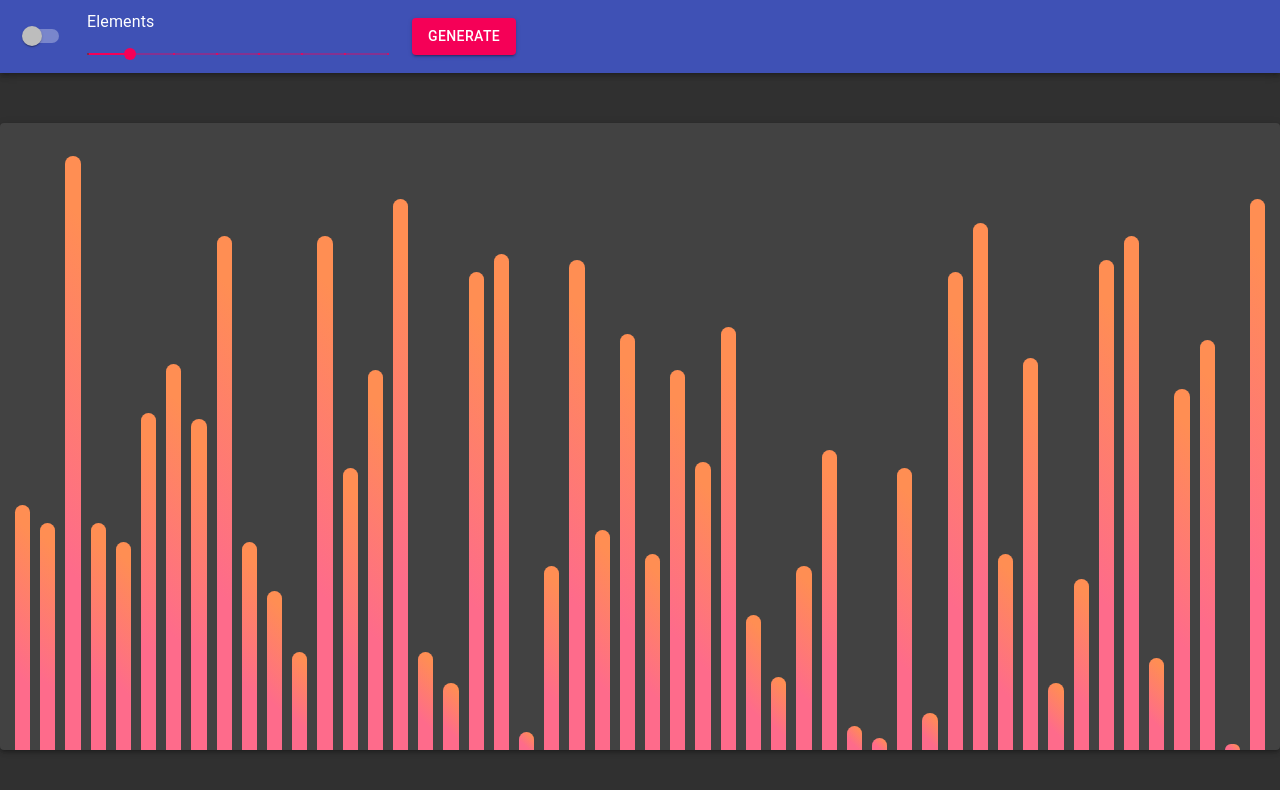
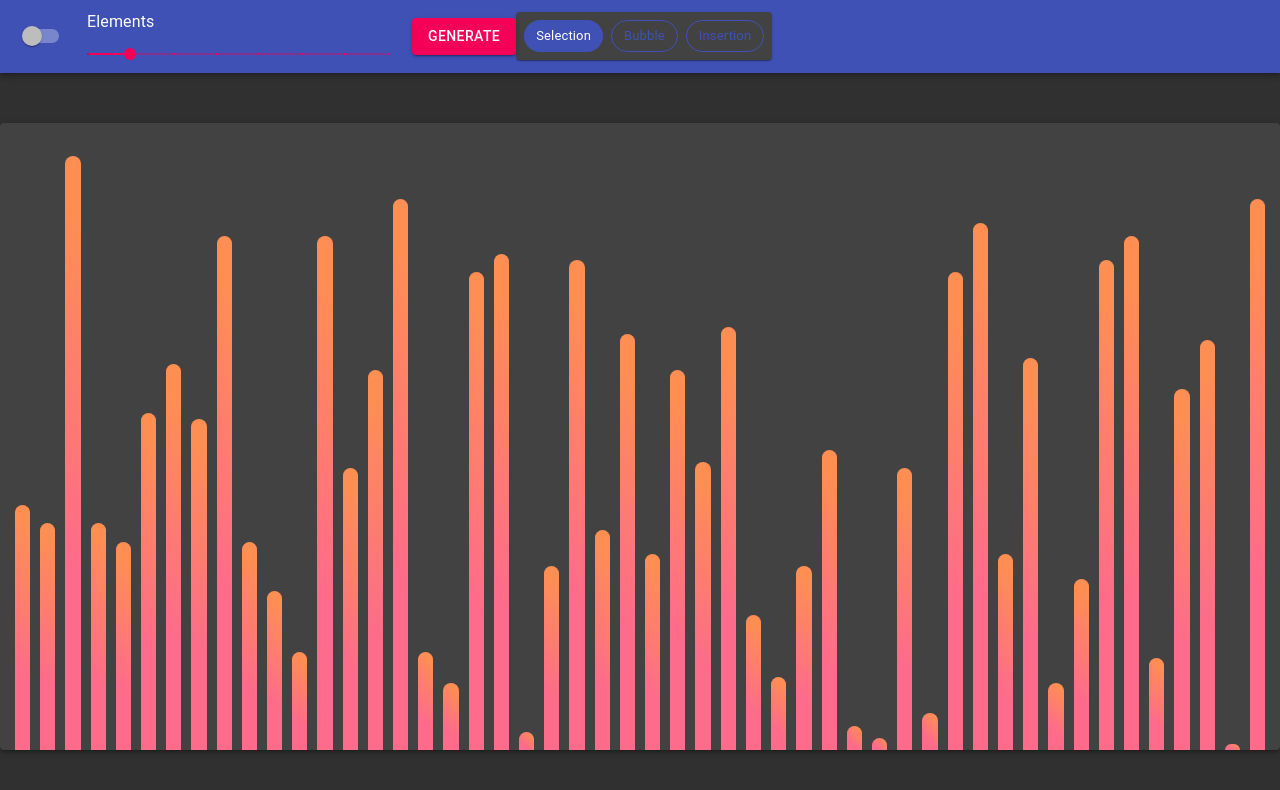
Before and after one commit to TomasPabloFerreira/sorting-visualizer, a React (Create React App) app: page / in a window 1280 px wide. Shown: the top 790 px of the page. Built offline with nearby package versions, Linux system fonts and the light colour scheme.

Commit message:
feat: add algorithm selector

```diff
--- /dev/null
+++ b/src/components/ChipSelector.js
@@ -0,0 +1,41 @@
+import { makeStyles, Chip, Paper } from '@material-ui/core'
+
+const useStyles = makeStyles((theme) => ({
+	container: {
+		display: 'flex',
+		justifyContent: 'center',
+		flexWrap: 'wrap',
+		listStyle: 'none',
+		padding: theme.spacing(0.5),
+		margin: 0,
+	},
+	chip: {
+		margin: theme.spacing(0.5),
+	},
+}))
+
+const ChipSelector = ({ data, selected, handleClick }) => {
+	const styles = useStyles()
+	const onClick = (x) => () => handleClick(x)
+
+	return (
+		<Paper component="ul" className={styles.container}>
+			{data.map(x => (
+				<li key={x.key}>
+					<Chip
+						{
+							...x.key === selected.key
+								? null
+								: { variant: "outlined", onClick: onClick(x) }
+						}
+						color="primary"
+						className={styles.chip}
+						label={x.name}
+					/>
+				</li>
+			))}
+		</Paper>
+	)
+}
+
+export default ChipSelector
--- a/src/components/Navbar.js
+++ b/src/components/Navbar.js
@@ -1,11 +1,14 @@
 import { AppBar,Toolbar, FormControlLabel, Switch } from '@material-ui/core'
-import DataSizeSelector from './DataSizeSelector'
+import { DataSizeSelector, ChipSelector } from '.'
+import { useAlgorithms } from '../hooks'
 
 const Navbar = ({
 	handleToggleThemeMode,
 	handleGenerateData,
 	initialDataSize
 }) => {
+	const [algorithm, setAlgorithm, algorithms] = useAlgorithms()
+
 	return (
 		<AppBar position="static">
 			<Toolbar>
@@ -19,6 +22,12 @@ const Navbar = ({
 					initialDataSize={initialDataSize}
 				/>
 
+				<ChipSelector
+					handleClick={setAlgorithm}
+					selected={algorithm}
+					data={algorithms}
+				/>
+
 			</Toolbar>
 		</AppBar>
 	)
--- a/src/components/index.js
+++ b/src/components/index.js
@@ -1,3 +1,5 @@
 export { default as Navbar } from './Navbar'
 export { default as Visualizer } from './Visualizer'
 export { default as DataCol } from './DataCol'
+export { default as DataSizeSelector } from './DataSizeSelector'
+export { default as ChipSelector } from './ChipSelector'
--- a/src/hooks/index.js
+++ b/src/hooks/index.js
@@ -1,2 +1,3 @@
 export { default as useThemeMode } from './useThemeMode'
 export { default as useData } from './useData'
+export { default as useAlgorithms } from './useAlgorithms'
--- /dev/null
+++ b/src/hooks/useAlgorithms.js
@@ -0,0 +1,16 @@
+import { useState } from 'react'
+
+const algorithms = [
+	{ key: 1, name: 'Selection' },
+	{ key: 2, name: 'Bubble' },
+	{ key: 3, name: 'Insertion' }
+]
+
+const useAlgorithms = () => {
+
+	const [algorithm, setAlgorithm] = useState(algorithms[0])
+
+	return [algorithm, setAlgorithm, algorithms]
+}
+
+export default useAlgorithms
```
